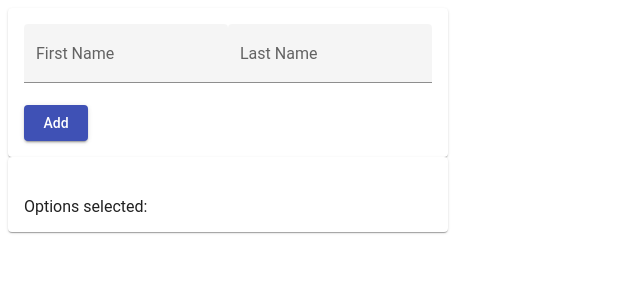
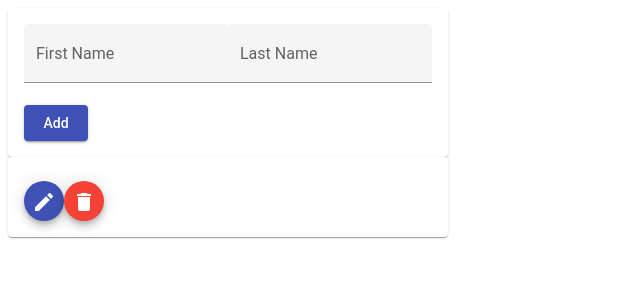
Before and after one commit to ShayanRj2000/uing-services-observables-to-manage-List-Angular, an Angular app: page / in a window 1280 px wide. Shown: the top 300 px of the page, without its empty margins (0-640 px from the left). Built offline with nearby package versions, Linux system fonts and the light colour scheme.

Commit message:
icons that needed have been added

```diff
--- a/src/app/app.module.ts
+++ b/src/app/app.module.ts
@@ -15,6 +15,8 @@ import { MatGridListModule } from '@angular/material/grid-list';
 import { FormComponent } from './form/form.component';
 import { ListComponent } from './form/list/list.component';
 import { MatListModule } from '@angular/material/list';
+import { MatIconModule } from '@angular/material/icon';
+
 
 @NgModule({
   declarations: [
@@ -33,7 +35,8 @@ import { MatListModule } from '@angular/material/list';
     MatCardModule,
     MatButtonModule,
     MatGridListModule,
-    MatListModule
+    MatListModule,
+    MatIconModule
   ],
   providers: [],
   bootstrap: [AppComponent]
--- a/src/app/form/list/list.component.css
+++ b/src/app/form/list/list.component.css
@@ -0,0 +1,33 @@
+@import 'https://fonts.googleapis.com/icon?family=Material+Icons';
+
+/* section {
+    display: table;
+  }
+
+  .example-label {
+    display: table-cell;
+    font-size: 14px;
+    margin-left: 8px;
+    min-width: 120px;
+  }
+
+  .example-button-row {
+    display: table-cell;
+    width: 490px;
+  }
+
+  .example-button-row .mat-button-base {
+    margin: 8px 8px 8px 0;
+  }
+
+  .example-flex-container {
+    display: flex;
+    justify-content: space-between;
+    flex-wrap: wrap;
+  }
+
+  .example-button-container {
+    display: flex;
+    justify-content: center;
+    width: 120px;
+  } */
--- a/src/app/form/list/list.component.html
+++ b/src/app/form/list/list.component.html
@@ -4,12 +4,30 @@
 </div> -->
 
 <mat-card>
-  <mat-selection-list #shoes [multiple]="false">
+  <mat-selection-list [multiple]="false">
     <mat-list-option *ngFor="let user of users">
-      {{ user.firstName }}
-      {{ user.lastName }}
+      <div>
+        {{ user.firstName }}
+        {{ user.lastName }}
+      </div>
     </mat-list-option>
   </mat-selection-list>
-
-  <p>Options selected: {{ shoes.selectedOptions.selected }}</p>
+  <div>
+    <button
+      mat-mini-fab
+      color="primary"
+      aria-label="Example icon button with a delete icon"
+    >
+      <mat-icon>edit</mat-icon>
+    </button>
+    <button
+      mat-mini-fab
+      color="warn"
+      aria-label="Example icon button with a delete icon"
+    >
+      <mat-icon>delete</mat-icon>
+    </button>
+  </div>
+  <!-- <p>Options selected: {{ shoes.selectedOptions.selected }}</p>
+</mat-card> -->
 </mat-card>
```
Also changed, not shown: src/app/form/list/list.component.ts (+0 -7 lines).
